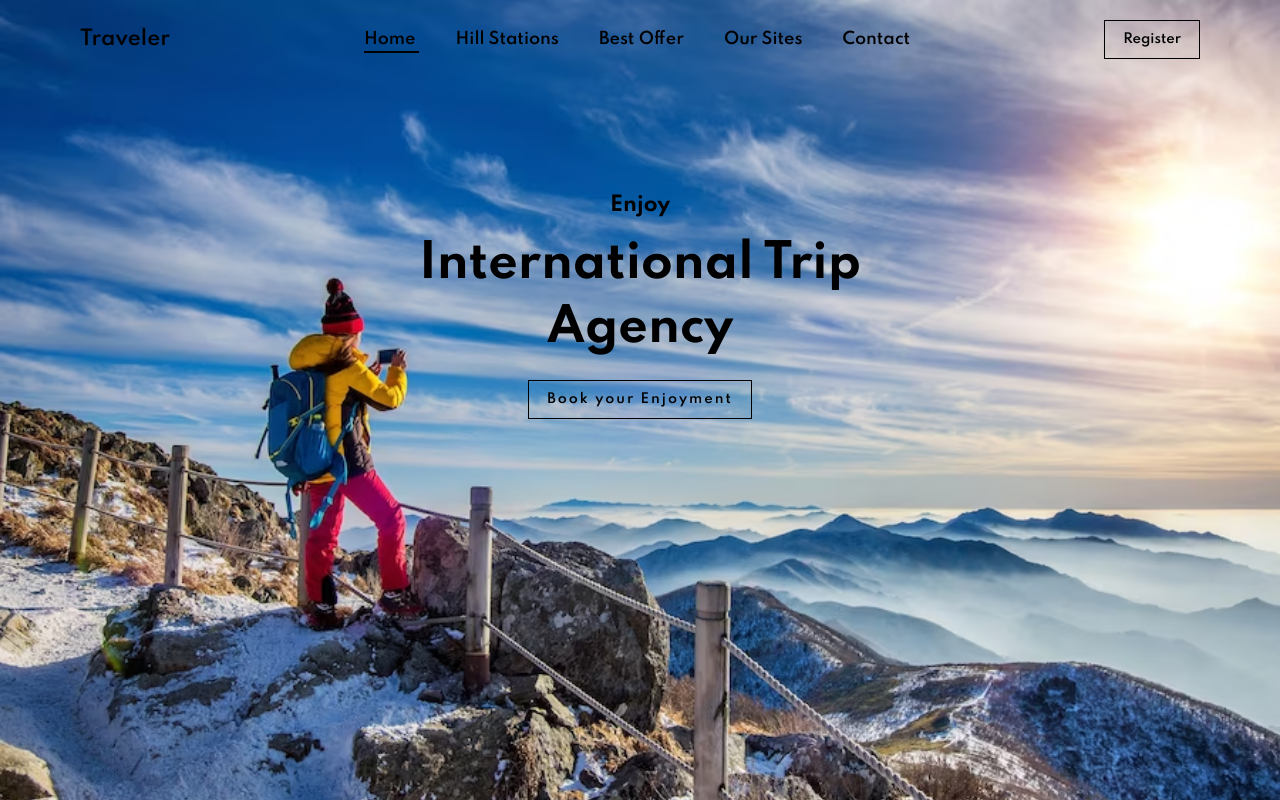
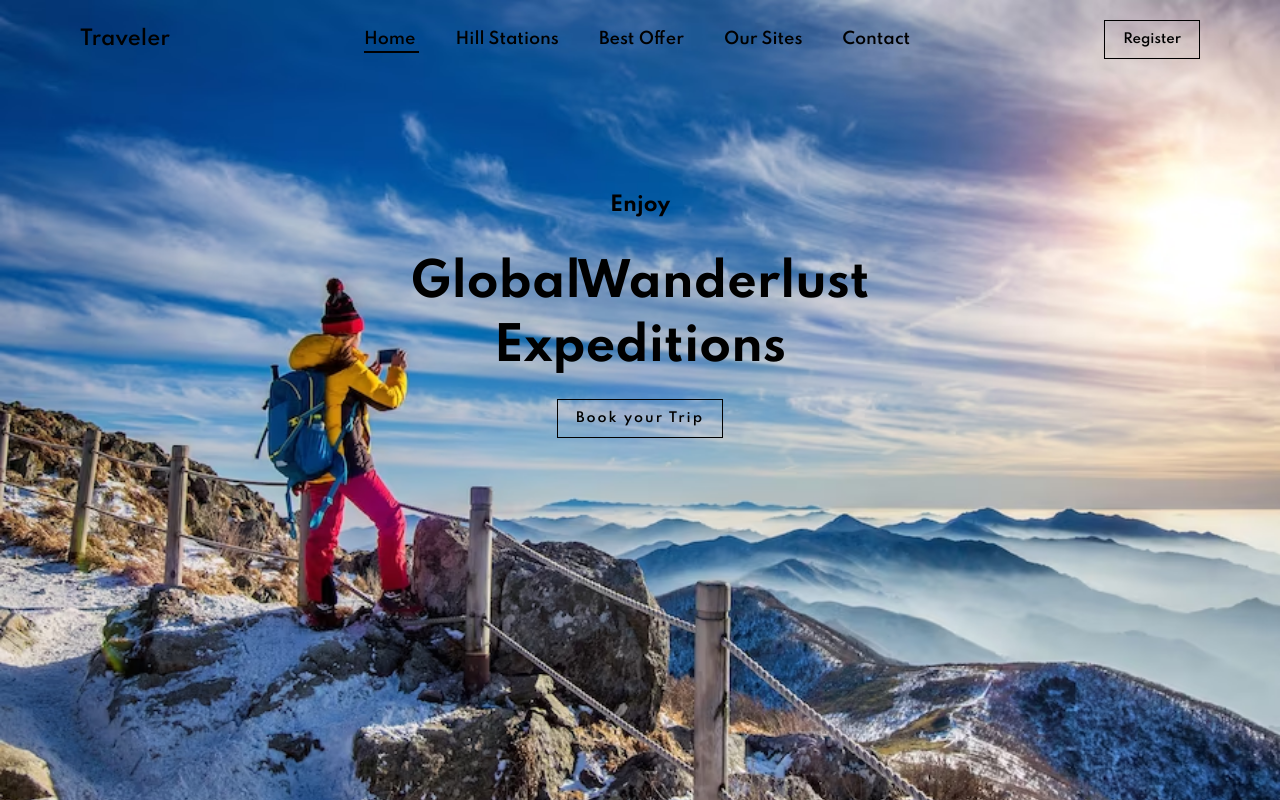
Before and after one commit to kaushikraj123/oibsip_taskno1, a plain HTML site: page index.html in a window 1280 px wide. Drawn offline with Linux system fonts and the light colour scheme.

Commit message:
first commit

```diff
--- a/index.html
+++ b/index.html
@@ -30,10 +30,11 @@
         </section>
 
         <section id="main-text">
-            <h4>Enjoy</h4>
-            <h2>International Trip</h2>
-            <h2>Agency</h2>
-            <button class="white">Book your Enjoyment</button>
+            <h4> Enjoy </h4>
+            <br>
+            <h2>GlobalWanderlust</h2>
+            <h2>Expeditions</h2>
+            <button class="white">Book your Trip</button>
         </section>
     </section>
 </body>
```
